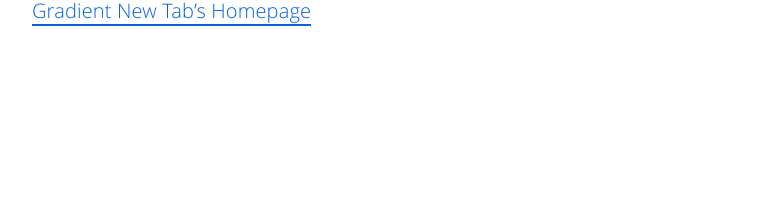
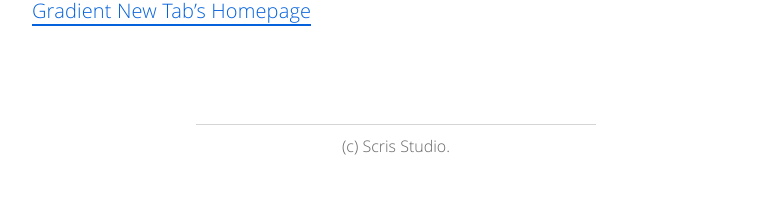
Before and after one commit to ScrisStudio/scris.top, a Jekyll site: the page built from _posts/2018-08-30-GNT.md, in a window 1280 px wide. Shown: the part 1067-1281 px from the top of the page, without its empty margins (244-1019 px from the left). Built offline with Jekyll 4.4.1, drawn with Linux system fonts in a browser that asks for light colours; comment, search, counter and statistics services are not loaded.

Commit message:
Update default-left.html

```diff
--- a/_layouts/default-left.html
+++ b/_layouts/default-left.html
@@ -14,9 +14,11 @@
 	<ul class="text-left nav animated bounceInUp">
 		{{ content }}
 	</ul>
-		<br><br>
-
-	<br><br>
+		<br>
+<hr>
+	<h1 class="slogan">(c) Scris Studio.</h1>
+<br>
+<br>
 </div>
 
 </body>
```
